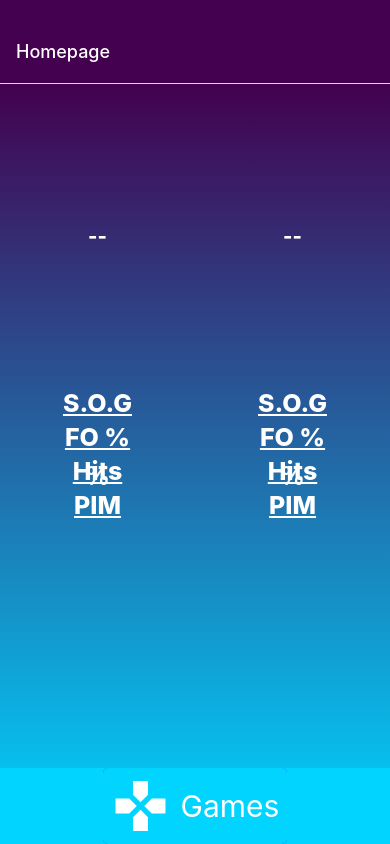
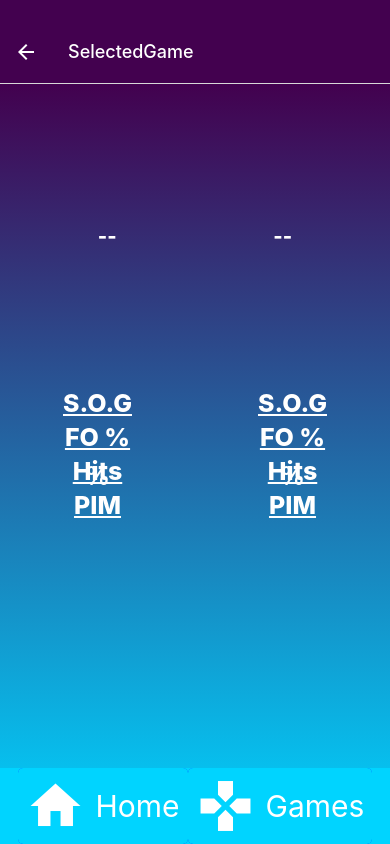
Before and after one commit to JerimiahK/gameSauceNative, a React Native app in the folder gameSauceNative/: screen /SelectedGame in a window 390 px wide. Built offline with nearby package versions, Linux system fonts and the light colour scheme; no server answers.

Commit message:
added home button to navbar, and styled the selected game page

```diff
--- a/gameSauceNative/components/PageContainer.js
+++ b/gameSauceNative/components/PageContainer.js
@@ -4,6 +4,7 @@ import { StyleSheet, View, Text } from "react-native";
 import Icon from "react-native-vector-icons/MaterialIcons";
 import Homepage from "./pages/Homepage";
 import Games from "./pages/Games";
+import SelectedGame from "./pages/SelectedGame";
 
 const Stack = createNativeStackNavigator();
 
@@ -21,9 +22,18 @@ export default function PageContainer() {
         >
           <Stack.Screen name="Homepage" component={Homepage} />
           <Stack.Screen name="Games" component={Games} />
+          <Stack.Screen name="SelectedGame" component={SelectedGame} />
         </Stack.Navigator>
         <View style={style.navContainer}>
           <View style={style.navbar}>
+            <Icon.Button
+              style={style.icon}
+              name="home"
+              size={60}
+              onPress={() => navigation.navigate("Homepage")}
+            >
+              <Text style={style.iconText}>Home</Text>
+            </Icon.Button>
             <Icon.Button
               style={style.icon}
               name="games"
--- a/gameSauceNative/components/pages/Games.js
+++ b/gameSauceNative/components/pages/Games.js
@@ -1,7 +1,6 @@
 import React, { useEffect, useState } from "react";
-import { View, Text, Pressable, ScrollView } from "react-native";
+import { View, Text, Pressable, ScrollView, StyleSheet } from "react-native";
 import { useNavigation } from "@react-navigation/native";
-import SelectedGame from "./SelectedGame";
 
 export default function Games() {
   const url = `https://statsapi.web.nhl.com/api/v1/schedule`;
@@ -60,3 +59,7 @@ export default function Games() {
     </View>
   );
 }
+
+const style = StyleSheet.create({
+
+})
--- a/gameSauceNative/components/pages/Homepage.js
+++ b/gameSauceNative/components/pages/Homepage.js
@@ -204,7 +204,7 @@ export default function Homepage() {
           <Text style={style.teamRecord}>
             {awayWins}-{awayLosses}-{awayTies}
           </Text>
-          <Text style={style.headerScore}>{awayScore}</Text>
+            <Text style={style.headerScore}>{awayScore}</Text>
         </View>
         <View style={style.period}>
           <Text style={style.headerPeriod}>{period}</Text>
@@ -215,7 +215,7 @@ export default function Homepage() {
           <Text style={style.teamRecord}>
             {homeWins}-{homeLosses}-{homeTies}
           </Text>
-          <Text style={style.headerScore}>{homeScore}</Text>
+            <Text style={style.headerScore}>{homeScore}</Text>
         </View>
       </View>
       {/* Stats Column */}
@@ -269,8 +269,7 @@ const style = StyleSheet.create({
   currentGameHeader: {
     display: "flex",
     flexDirection: "row",
-    justifyContent: "space-evenly",
-    alignContent: "center",
+    justifyContent: "center",
     height: "40%"
   },
   headerColumn: {
@@ -282,7 +281,7 @@ const style = StyleSheet.create({
   },
   headerTeam: {
     fontWeight: "600",
-    fontSize: 28,
+    fontSize: 34,
     textAlign: "center",
     color: "#fff",
   },
@@ -293,6 +292,7 @@ const style = StyleSheet.create({
     fontSize: 20,
   },
   headerScore: {
+    // height: "10%",
     fontSize: 60,
     fontWeight: "600",
     color: "#fff",
--- a/gameSauceNative/components/pages/SelectedGame.js
+++ b/gameSauceNative/components/pages/SelectedGame.js
@@ -1,4 +1,7 @@
 import React, { useEffect, useState } from "react";
+import { View, Text, StyleSheet} from "react-native";
+import { useRoute } from "@react-navigation/native";
+import { LinearGradient } from "expo-linear-gradient";
 
 export default function SelectedGame() {
   const [time, setTime] = useState();
@@ -24,10 +27,13 @@ export default function SelectedGame() {
   const [awayHits, setAwayHits] = useState();
   const [awayPIM, setAwayPIM] = useState();
 
+  // const navigation = useNavigation();
+  // const gameID = this.props.navigation.state.routeName;
+  const gameID = useRoute();
+  const box = `https://statsapi.web.nhl.com/api/v1${gameID}/feed/live`;
+  const url = `https://statsapi.web.nhl.com/api/v1/schedule`;
+
   useEffect(() => {
-    const gameID = window.location.pathname;
-    const box = `https://statsapi.web.nhl.com/api/v1${gameID}/feed/live`;
-    const url = `https://statsapi.web.nhl.com/api/v1/schedule`;
     async function getData() {
       let currentTeamRecords;
       let teamRecords = [];
@@ -149,74 +155,157 @@ export default function SelectedGame() {
       setAwayPIM(awayTeamPIM);
     }
     getData();
-  }, []);
+  }, [box, url]);
 
   return (
-    <div className="currentGameBox">
-      <div className="currentGameHeader">
-        <div className="headerRow">
-          <div className="col-5 headerColumn">
-            <h6 className="headerTeam">{awayName}</h6>
-            <p className="teamRecord">
-              {awayWins}-{awayLosses}-{awayTies}
-            </p>
-            <h1 className="headerScore">{awayScore}</h1>
-          </div>
-          <div className="period">
-            <p className="headerPeriod">{period}</p>
-            <p className="headerTime">{time}</p>
-          </div>
-          <div className="col-5 headerColumn">
-            <h6 className="headerTeam">{homeName}</h6>
-            <p className="teamRecord">
-              {homeWins}-{homeLosses}-{homeTies}
-            </p>
-            <h1 className="headerScore">{homeScore}</h1>
-          </div>
-        </div>
-      </div>
-      <div id="statsColumn" className="container text-center">
-        <div className="currentRow">
-          <div className="column">
-            <p className="staticValue">S.O.G:</p>
-            <p className="liveStat">{awaySOG}</p>
-          </div>
-          <div className="column">
-            <p className="staticValue">S.O.G:</p>
-            <p className="liveStat">{homeSOG}</p>
-          </div>
-        </div>
-        <div className="currentRow">
-          <div className="column">
-            <p className="staticValue">Faceoff Win %</p>
-            <p className="liveStat">{awayFO}</p>
-          </div>
-          <div className="column">
-            <p className="staticValue">Faceoff Win %</p>
-            <p className="liveStat">{homeFO}</p>
-          </div>
-        </div>
-        <div className="currentRow">
-          <div className="column">
-            <p className="staticValue">Hits</p>
-            <p className="liveStat">{awayHits}</p>
-          </div>
-          <div className="column">
-            <p className="staticValue">Hits</p>
-            <p className="liveStat">{homeHits}</p>
-          </div>
-        </div>
-        <div className="currentRow">
-          <div className="column">
-            <p className="staticValue">PIM</p>
-            <p className="liveStat">{awayPIM}</p>
-          </div>
-          <div className="column">
-            <p className="staticValue">PIM</p>
-            <p className="liveStat">{homePIM}</p>
-          </div>
-        </div>
-      </div>
-    </div>
+    <LinearGradient style={{ height: "100%" }} colors={["#43014f", "#00d4ff"]}>
+      <View style={style.currentGameHeader}>
+        <View style={style.headerColumn}>
+          <Text style={style.headerTeam}>{awayName}</Text>
+          <Text style={style.teamRecord}>
+            {awayWins}-{awayLosses}-{awayTies}
+          </Text>
+          <Text style={style.headerScore}>{awayScore}</Text>
+        </View>
+        <View style={style.period}>
+          <Text style={style.headerPeriod}>{period}</Text>
+          <Text style={style.headerTime}>{time}</Text>
+        </View>
+        <View style={style.headerColumn}>
+          <Text style={style.headerTeam}>{homeName}</Text>
+          <Text style={style.teamRecord}>
+            {homeWins}-{homeLosses}-{homeTies}
+          </Text>
+          <Text style={style.headerScore}>{homeScore}</Text>
+        </View>
+      </View>
+      {/* Stats Column */}
+      <View style={style.statsColumn}>
+        <View style={style.currentRow}>
+          <View style={style.column}>
+            <Text style={style.staticValue}>S.O.G</Text>
+            <Text style={style.liveStat}>{awaySOG}</Text>
+          </View>
+          <View style={style.column}>
+            <Text style={style.staticValue}>S.O.G</Text>
+            <Text style={style.liveStat}>{homeSOG}</Text>
+          </View>
+        </View>
+        <View style={style.currentRow}>
+          <View style={style.column}>
+            <Text style={style.staticValue}>FO %</Text>
+            <Text style={style.liveStat}>{awayFO}%</Text>
+          </View>
+          <View style={style.column}>
+            <Text style={style.staticValue}>FO %</Text>
+            <Text style={style.liveStat}>{homeFO}%</Text>
+          </View>
+        </View>
+        <View style={style.currentRow}>
+          <View style={style.column}>
+            <Text style={style.staticValue}>Hits</Text>
+            <Text style={style.liveStat}>{awayHits}</Text>
+          </View>
+          <View style={style.column}>
+            <Text style={style.staticValue}>Hits</Text>
+            <Text style={style.liveStat}>{homeHits}</Text>
+          </View>
+        </View>
+        <View style={style.currentRow}>
+          <View style={style.column}>
+            <Text style={style.staticValue}>PIM</Text>
+            <Text style={style.liveStat}>{awayPIM}</Text>
+          </View>
+          <View style={style.column}>
+            <Text style={style.staticValue}>PIM</Text>
+            <Text style={style.liveStat}>{homePIM}</Text>
+          </View>
+        </View>
+      </View>
+    </LinearGradient>
   );
 }
+
+const style = StyleSheet.create({
+  currentGameHeader: {
+    display: "flex",
+    flexDirection: "row",
+    justifyContent: "center",
+    height: "40%",
+  },
+  headerColumn: {
+    display: "flex",
+    flexDirection: "column",
+    justifyContent: "space-evenly",
+    alignItems: "center",
+    width: "45%",
+  },
+  headerTeam: {
+    fontWeight: "600",
+    fontSize: 34,
+    textAlign: "center",
+    color: "#fff",
+  },
+  teamRecord: {
+    padding: "5% 0% 3% 0%",
+    color: "#fff",
+    fontWeight: "800",
+    fontSize: 20,
+  },
+  headerScore: {
+    // height: "10%",
+    fontSize: 60,
+    fontWeight: "600",
+    color: "#fff",
+  },
+  period: {
+    paddingBottom: "1%",
+    color: "#fff",
+    display: "flex",
+    justifyContent: "center",
+  },
+  headerPeriod: {
+    fontWeight: "800",
+    fontSize: 20,
+    margin: "0% 0% 3% 0%",
+    textAlign: "center",
+    color: "#fff",
+  },
+  headerTime: {
+    fontWeight: "800",
+    fontSize: 20,
+    textAlign: "center",
+    color: "#fff",
+  },
+  statsColumn: {
+    display: "flex",
+    flexDirection: "column",
+    fontWeight: "700",
+  },
+  currentRow: {
+    display: "flex",
+    flexDirection: "row",
+    height: "18%",
+  },
+  column: {
+    width: "50%",
+  },
+  liveStat: {
+    fontSize: 25,
+    fontWeight: "600",
+    textDecorationColor: "none",
+    textDecorationStyle: "none",
+    textAlign: "center",
+    paddingTop: "5%",
+    color: "#fff",
+    width: "100%",
+  },
+  staticValue: {
+    fontSize: 25,
+    fontWeight: "800",
+    textDecorationLine: "underline",
+    color: "#fff",
+    textAlign: "center",
+    width: "100%",
+  },
+});
```
